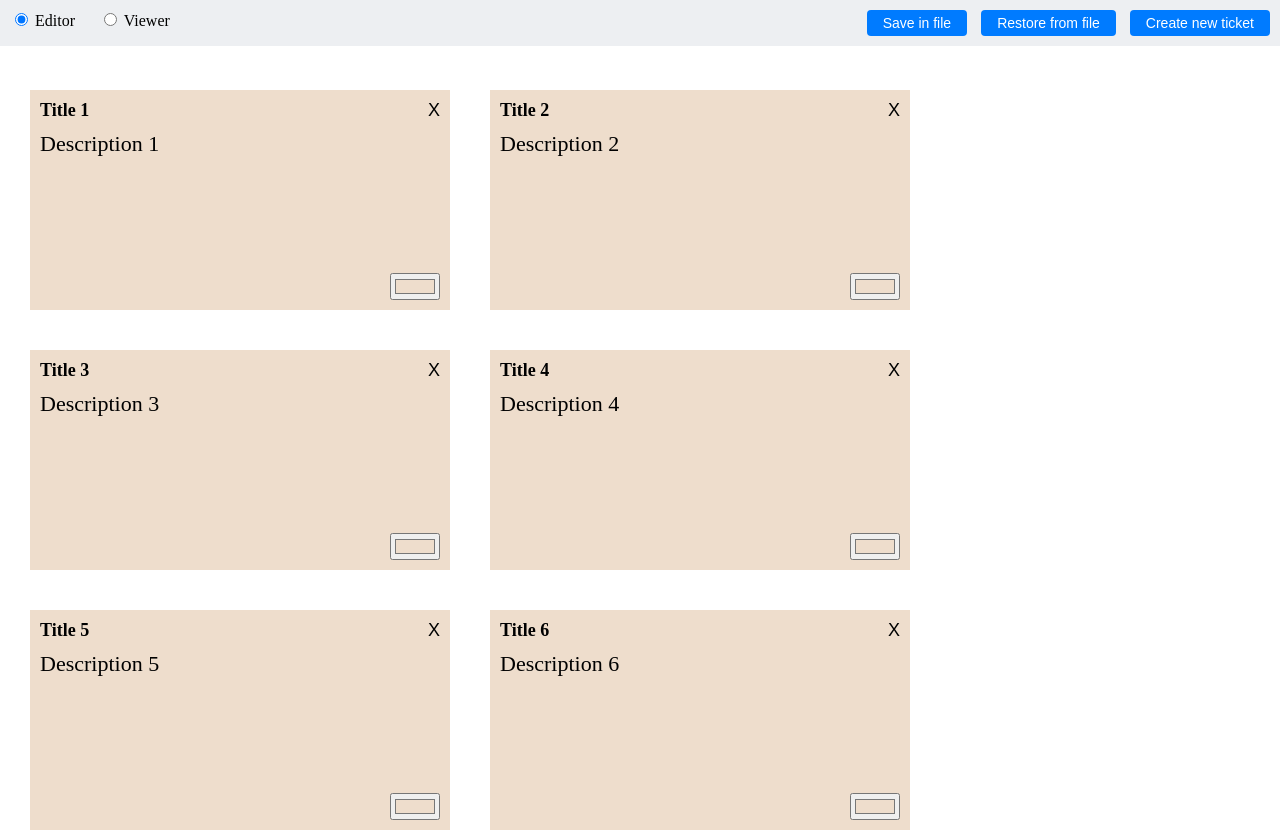
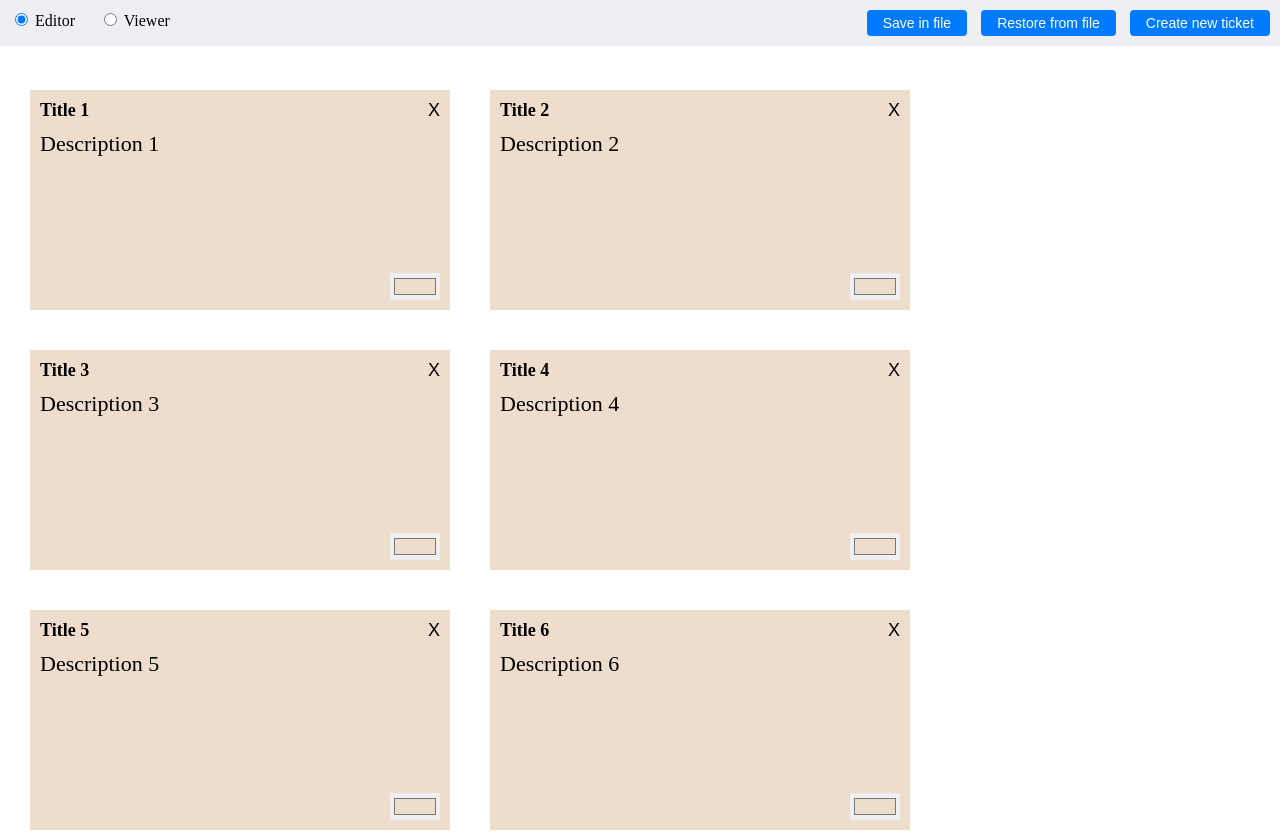
Before and after one commit to Connormiha/exam-tickets, a plain HTML site: page index.html in a window 1280 px wide. Shown: the top 833 px of the page. Drawn offline with Linux system fonts and the light colour scheme.

Commit message:
Update color picker

```diff
--- a/index.html
+++ b/index.html
@@ -145,6 +145,7 @@
 
     .card-list-item__color {
       display: none;
+      border: 0;
       position: absolute;
       right: 10px;
       bottom: 10px;
@@ -243,7 +244,7 @@
           }
         });
 
-        item.querySelector('.card-list-item__color').addEventListener('change', (e) => {
+        item.querySelector('.card-list-item__color').addEventListener('input', (e) => {
           backgroundElement.style.background = e.target.value;
         });
 
```
